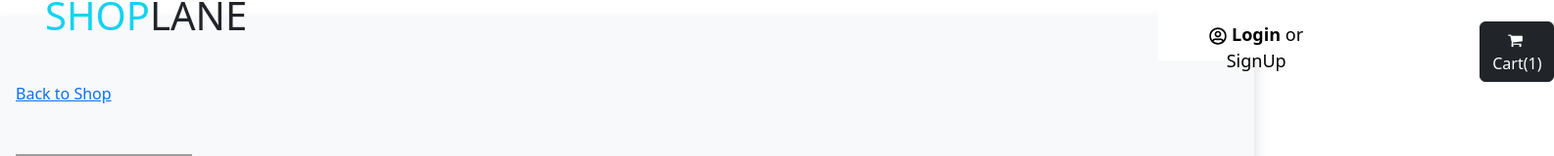
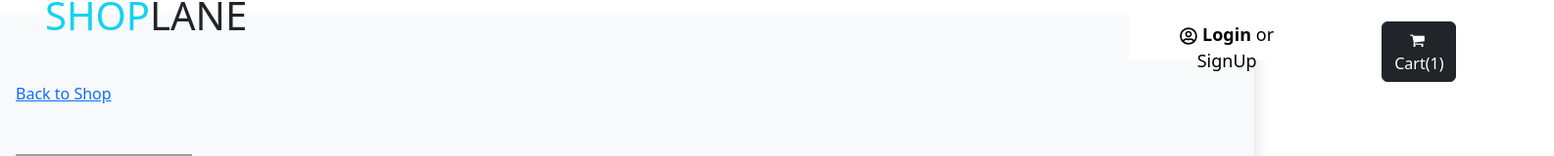
Before and after one commit to syedheena89/shoplane, a React (Create React App) app: page /cart in a window 1280 px wide. Shown: the top 160 px of the page at 98% size, 1586 px wide, since content can reach past the window. Built offline with nearby package versions, Linux system fonts and the light colour scheme; grey boxes are pictures that could not be loaded.

Commit message:
change in cart

```diff
--- a/src/App.css
+++ b/src/App.css
@@ -49,8 +49,8 @@ h1 {
   text-align: center;
   background-color: white;
   margin-bottom: 10px;
-  margin-left: -70px;
-  margin-right: 120px;
+  margin-right: 50px;
+  margin-left: -100px;
 }
 
 /* The container <div> - needed to position the dropdown content */
```
